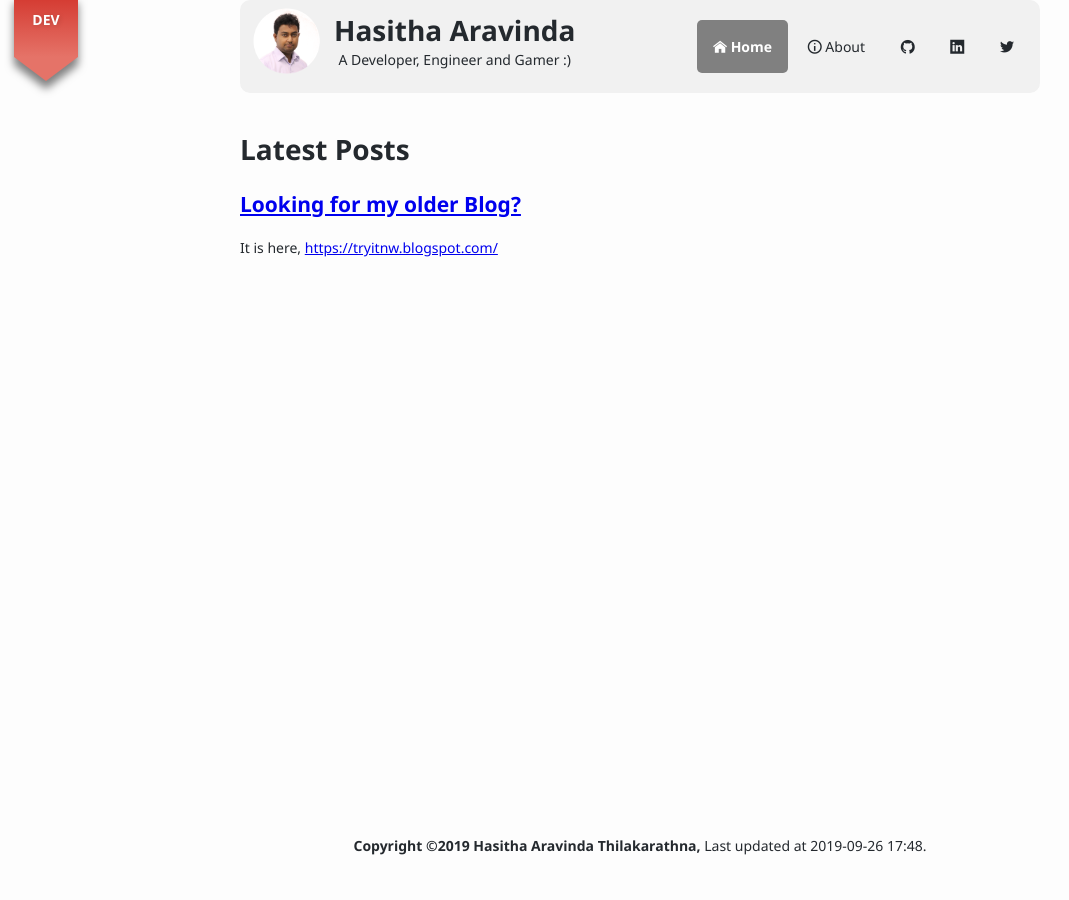
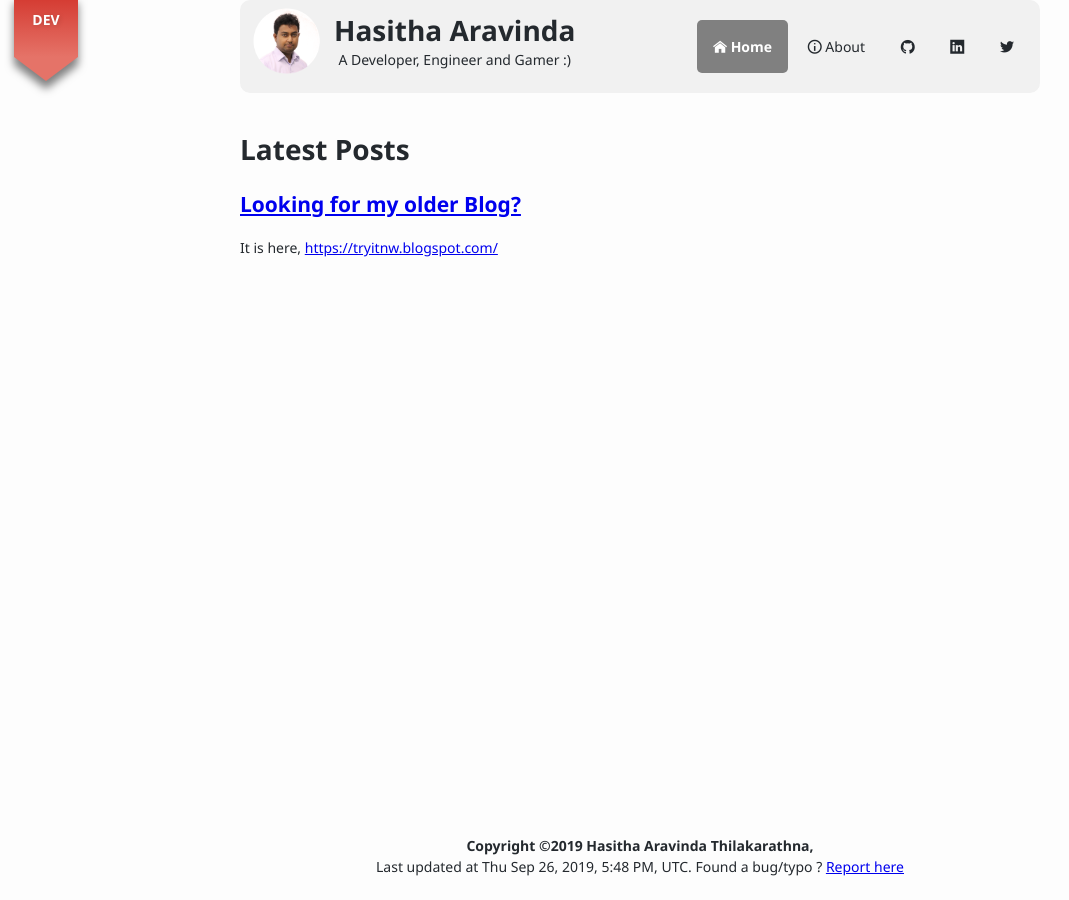
Before and after one commit to hasithaa/www-dev, a Jekyll site: the page built from index.md, in a window 1280 px wide. Shown: the whole page, without its empty margins (0-1069 px from the left). Built offline with Jekyll 4.4.1, drawn with Linux system fonts in a browser that asks for light colours.

Commit message:
Update footer. - update build time-stamp. - add link to report bugs.

```diff
--- a/_includes/footer.html
+++ b/_includes/footer.html
@@ -1,6 +1,6 @@
 <div class="footer-wrapper">
     <div class="footer">
-        <span class="font-bold">Copyright &copy;{{ 'now' | date: "%Y" }} Hasitha Aravinda Thilakarathna,</span> Last
-        updated at {{"now" | date: "%Y-%m-%d %H:%M"}}.
+        <span class="font-bold">Copyright &copy;{{ 'now' | date: "%Y" }} Hasitha Aravinda Thilakarathna,</span><br/> Last
+        updated at {{"now" | date: "%a %b %e, %Y, %l:%M %p, %Z"}}. Found a bug/typo ? <a href="https://github.com/hasithaa/www-dev/issues/" target="_blank">Report here</a>
     </div>
 </div>
```
